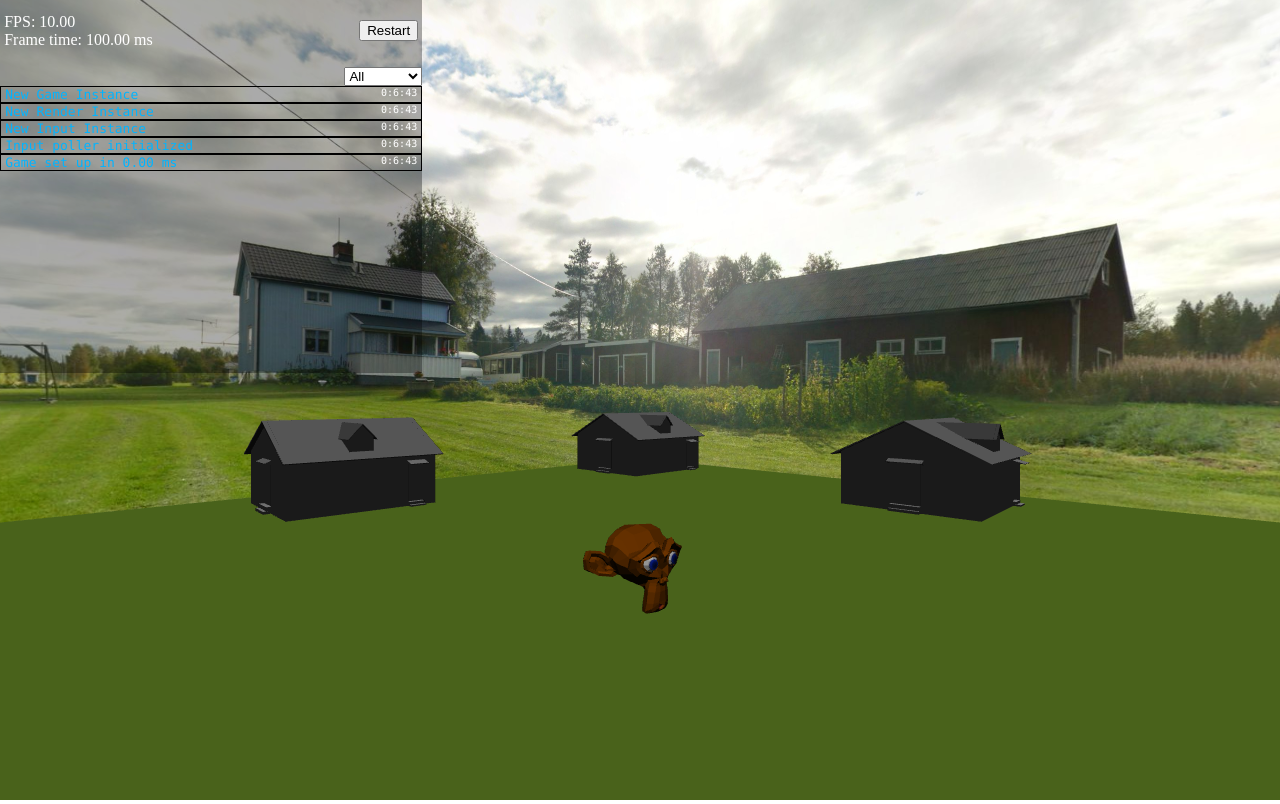
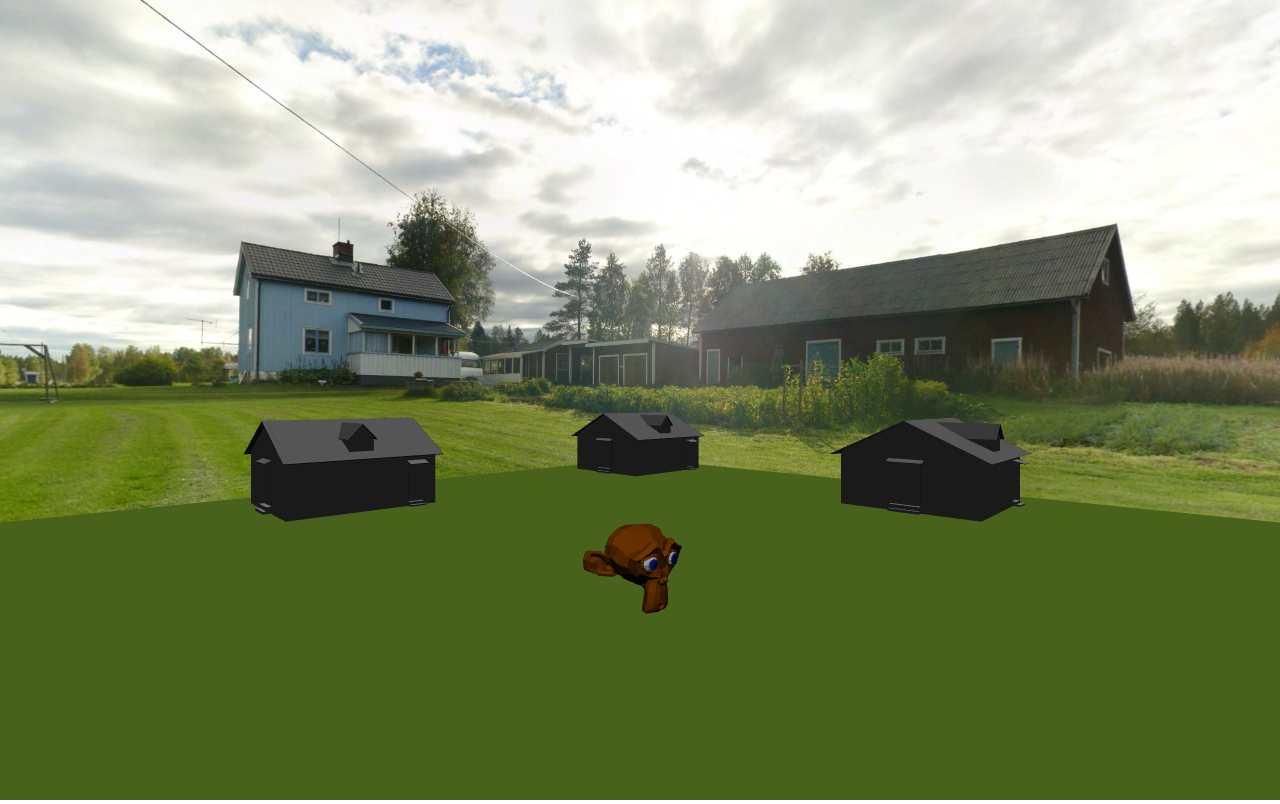
Before and after one commit to arielriveros/WebGameEngine, a website built with webpack: page public/index.html in a window 1280 px wide. Built offline with nearby package versions, Linux system fonts and the light colour scheme; animation ran at ten frames a second; files whose address does not match are found by name.

Commit message:
fix: Performance still ticks if HUD is hidden Console now initializes hidden by default.

```diff
--- a/public/style.css
+++ b/public/style.css
@@ -14,6 +14,7 @@ canvas {
 }
 
 #debug-hud {
+    display: none;
     position: absolute;
     padding-top: 1%;
     width: 33%;
--- a/src/core/engine.ts
+++ b/src/core/engine.ts
@@ -71,8 +71,9 @@ export class Engine{
             }
         }
 
+        this._performance.measure();
+
         if(this._performance.showPerformance) {
-            this._performance.measure();
             this._performance.sendToHUD();
         }
         // END DEBUG
--- a/src/core/utilities/performance.ts
+++ b/src/core/utilities/performance.ts
@@ -8,7 +8,7 @@ export class Performance
     {
         this._previousTime = 0;
         this._time = 0;
-        this._showPerformance = true;
+        this._showPerformance = false;
     }
 
     public get previousTime(): number { return this._previousTime; }
```
